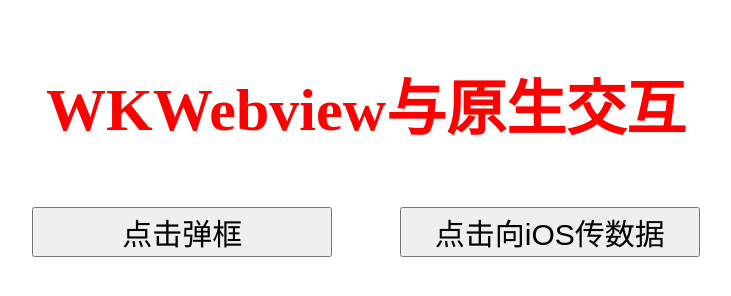
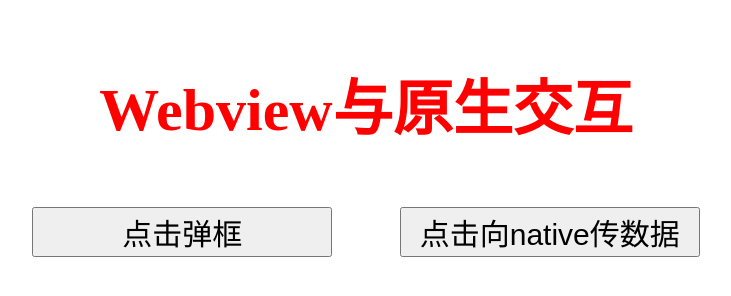
Before and after one commit to ashu0000008/h5-hello, a plain HTML site: page index.html in a window 1280 px wide. Shown: the whole page, without its empty margins (274-1005 px from the left). Drawn offline with Linux system fonts and the light colour scheme.

Commit message:
更改提示

```diff
--- a/index.html
+++ b/index.html
@@ -17,6 +17,7 @@
             }
 
             h1{
+                letter-spacing: normal;
                 color: red;
             }
 
@@ -32,10 +33,10 @@
 
     <body>
 
-        <h1>WKWebview与原生交互</h1>
+        <h1>Webview与原生交互</h1>
         <h2></h2>
         <button onclick="alertAction()">点击弹框</button>
-        <button onclick="buttonAction()">点击向iOS传数据</button>
+        <button onclick="buttonAction()">点击向native传数据</button>
 
 
     </body>
```
